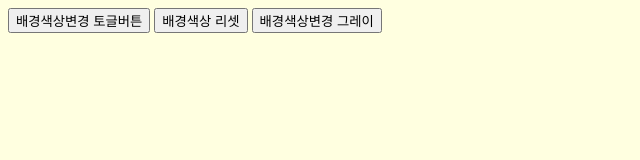
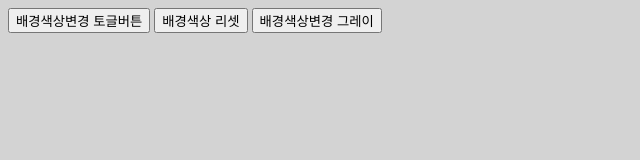
Before and after one commit to bs1081/bgcolor2, a plain HTML site: page index.html in a window 1280 px wide. Both pictures are taken after a click on the button "배경색상변경 그레이". Shown: the whole page, without its empty margins (0-640 px from the left). Drawn offline with Linux system fonts and the light colour scheme.

Commit message:
js: btn bgcolor gray

```diff
--- a/index.html
+++ b/index.html
@@ -33,8 +33,15 @@
     });
     const btnReset = document.querySelector('.btn--reset');
     btnReset.addEventListener('click', function () {
-      document.body.classList.remove('bgcolor--blue');
+      document.body.classList.remove('bgcolor--blue', 'bgcolor--gray');
     });
+
+    const btnBgGray = document.querySelector('.btn--bggray');
+    btnBgGray.addEventListener('click', function () {
+      document.body.classList.add('bgcolor--gray');
+    });
+
+
 
   </script>
 
```
